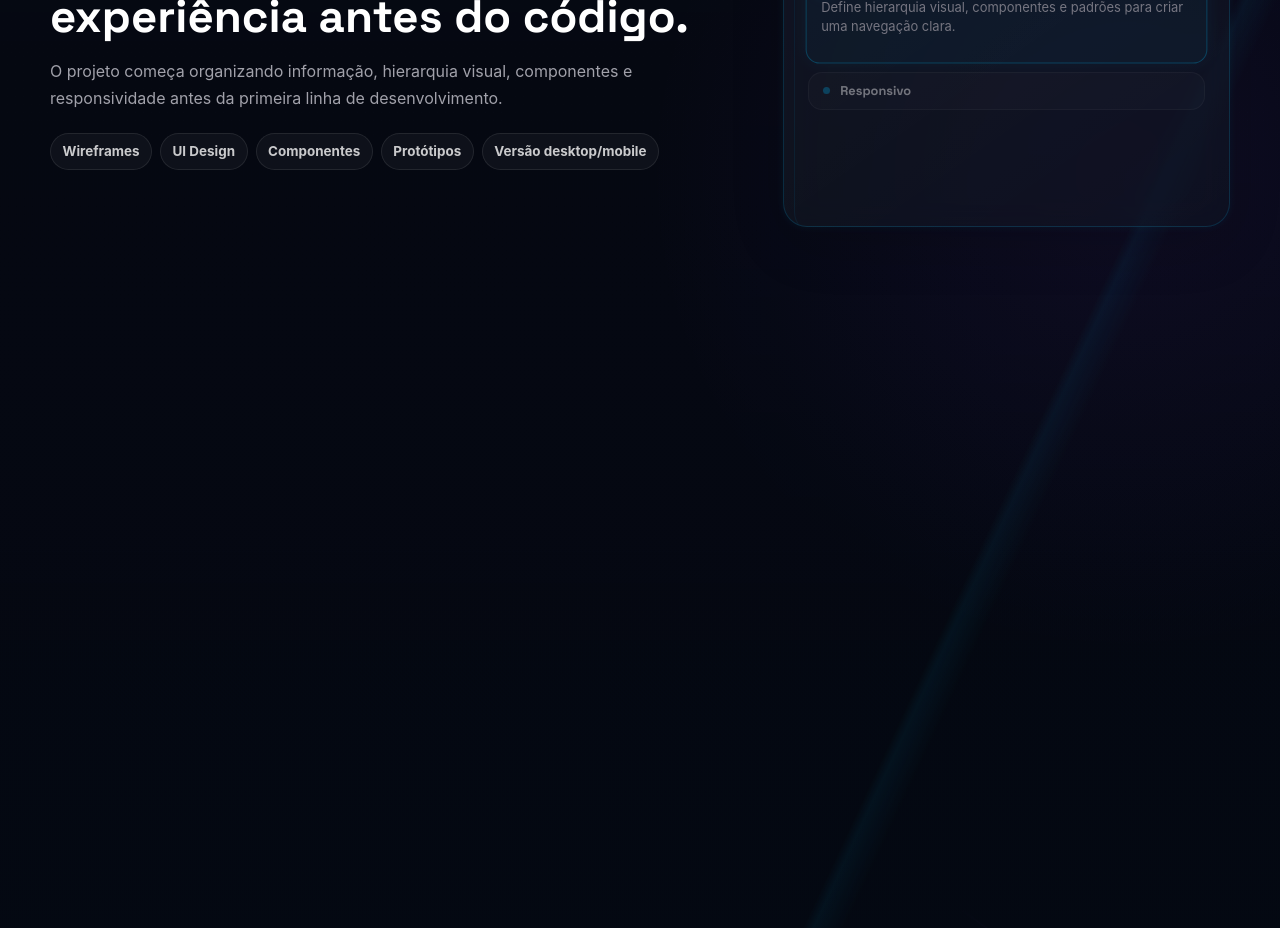
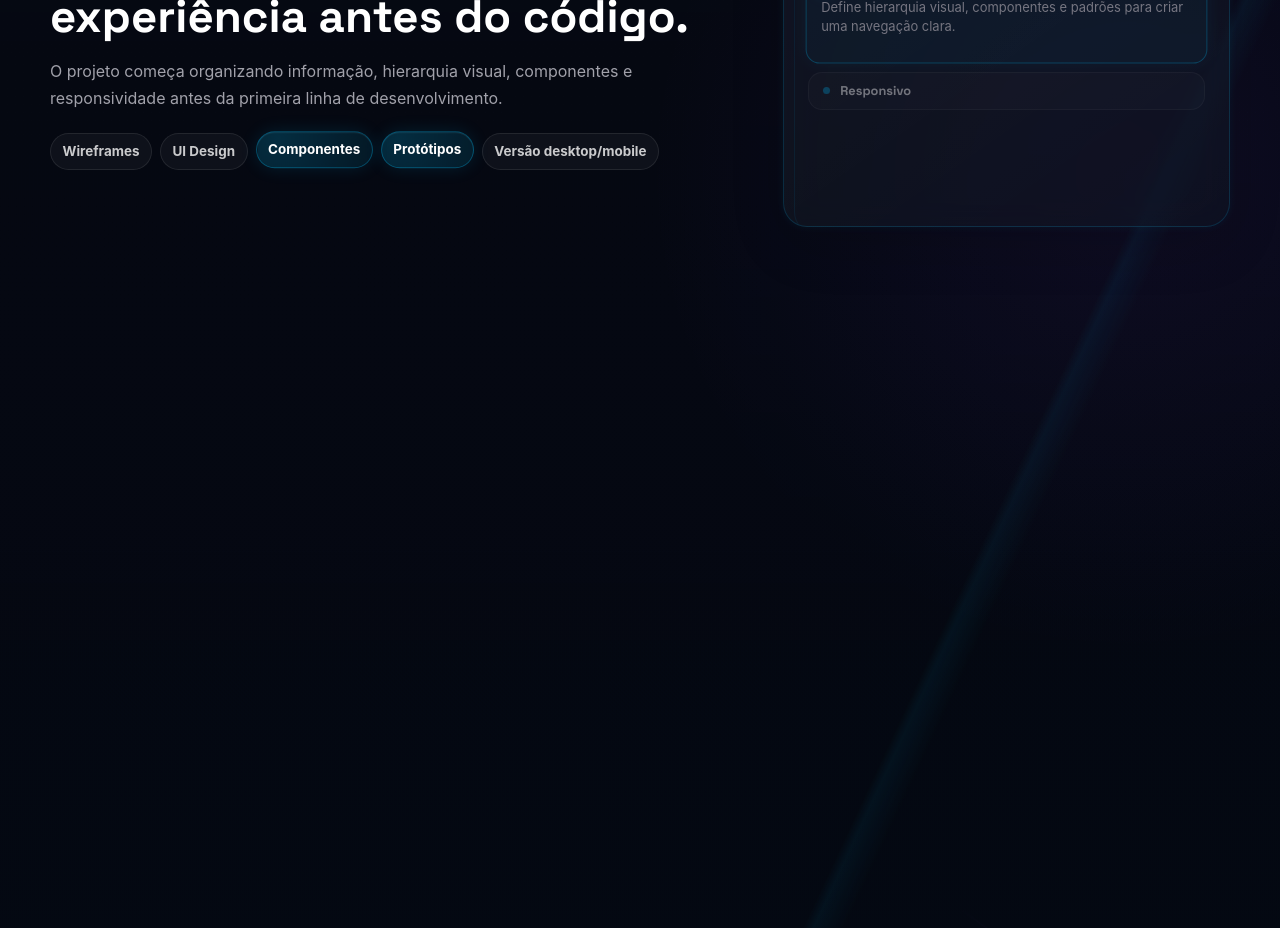
Before and after one commit to kaykyrugani/PotifolioKRD, a React (Vite) app: page /tecnologias in a window 1280 px wide. Shown: the part 4700-5628 px from the top of the page. Built offline with nearby package versions, Linux system fonts and the light colour scheme.

Commit message:
dando um charme na animação

```diff
--- a/src/pages/TechnologiesPage.jsx
+++ b/src/pages/TechnologiesPage.jsx
@@ -696,6 +696,16 @@ function getFigmaPhase(progress) {
   return 'intro';
 }
 
+function isFigmaToolActive(item, phase) {
+  const activeToolsByPhase = {
+    flow: new Set(['Wireframes', 'Protótipos']),
+    interface: new Set(['Componentes', 'Protótipos']),
+    responsive: new Set(['Versão desktop/mobile', 'UI Design']),
+  };
+
+  return activeToolsByPhase[phase]?.has(item) ?? false;
+}
+
 function FigmaRoleVisual({ role, visualClassName, progress, phase, shouldReduceMotion }) {
   const cardOpacity = useTransform(progress, [0, 0.15], [0.72, 1]);
   const cardY = useTransform(progress, [0, 0.15], [18, 0]);
@@ -801,11 +811,20 @@ function FigmaRoleStory({ role, index }) {
           <h3>{role.title}</h3>
           <p>{role.description}</p>
           <ul>
-            {role.items.map((item, itemIndex) => (
-              <motion.li custom={itemIndex} key={item} variants={tagReveal}>
-                {item}
-              </motion.li>
-            ))}
+            {role.items.map((item, itemIndex) => {
+              const shouldActivateTool = !shouldReduceMotion && isFigmaToolActive(item, phase);
+
+              return (
+                <motion.li
+                  className={shouldActivateTool ? styles.techFigmaToolActive : undefined}
+                  custom={itemIndex}
+                  key={item}
+                  variants={tagReveal}
+                >
+                  {item}
+                </motion.li>
+              );
+            })}
           </ul>
         </div>
         <FigmaRoleVisual
```
Also changed, not shown: src/pages/Page.module.css.
